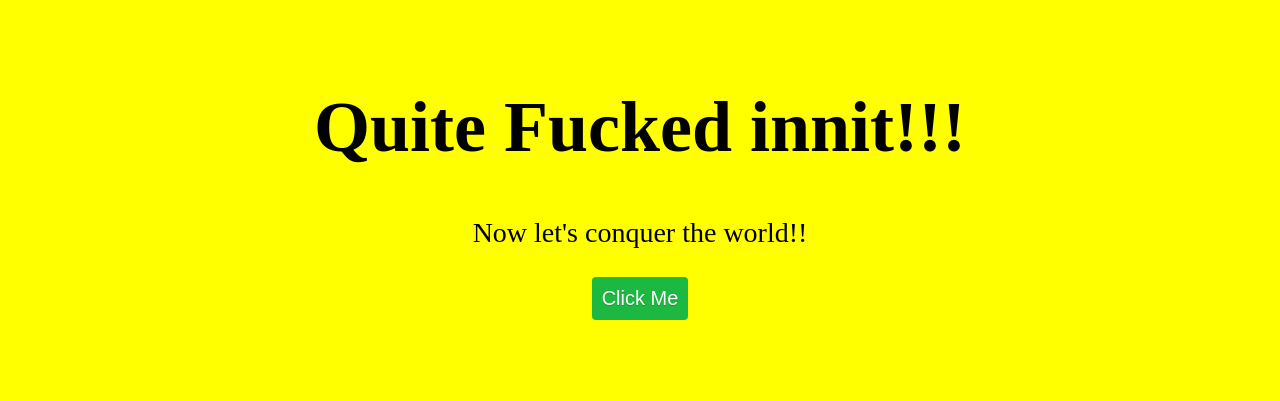
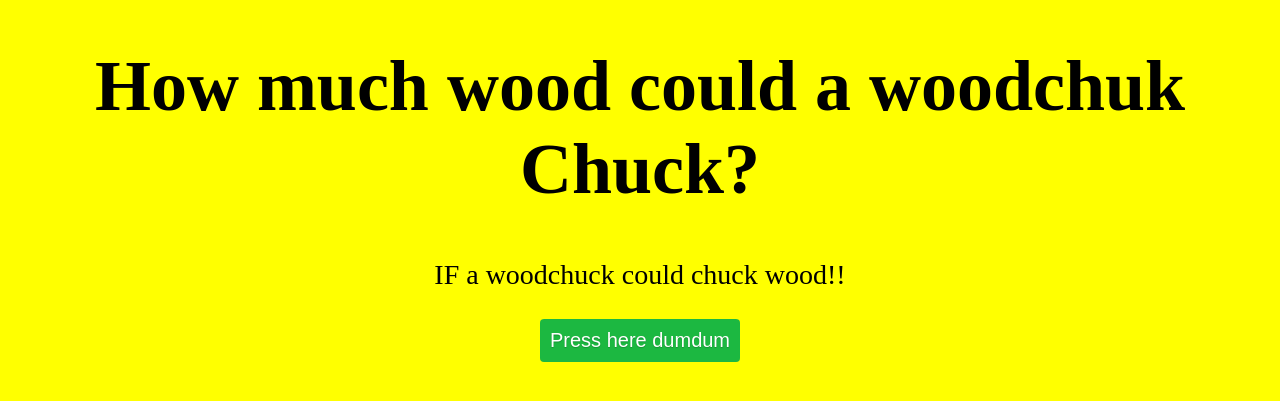
Before and after one commit to LeslieALerat/my-first-site, a plain HTML site: page index.html in a window 1280 px wide. Shown: the part 189-590 px from the top of the page. Drawn offline with Linux system fonts and the light colour scheme.

Commit message:
Update index.html

```diff
--- a/index.html
+++ b/index.html
@@ -7,9 +7,9 @@
 </head>
 <body>
   <div>
-    <h1>Quite Fucked innit!!!</h1>
-    <p>Now let's conquer the world!!</p>
-    <button>Click Me</button>
+    <h1>How much wood could a woodchuk Chuck?</h1>
+    <p>IF a woodchuck could chuck wood!!</p>
+    <button>Press here dumdum</button>
   </div>
   <script src="script.js" type="text/javascript"></script>
 </body>
```
